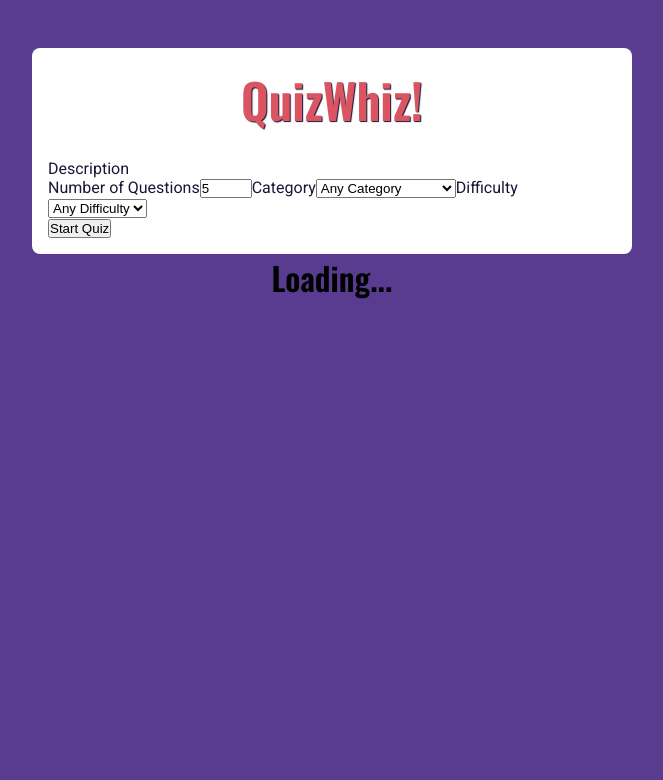
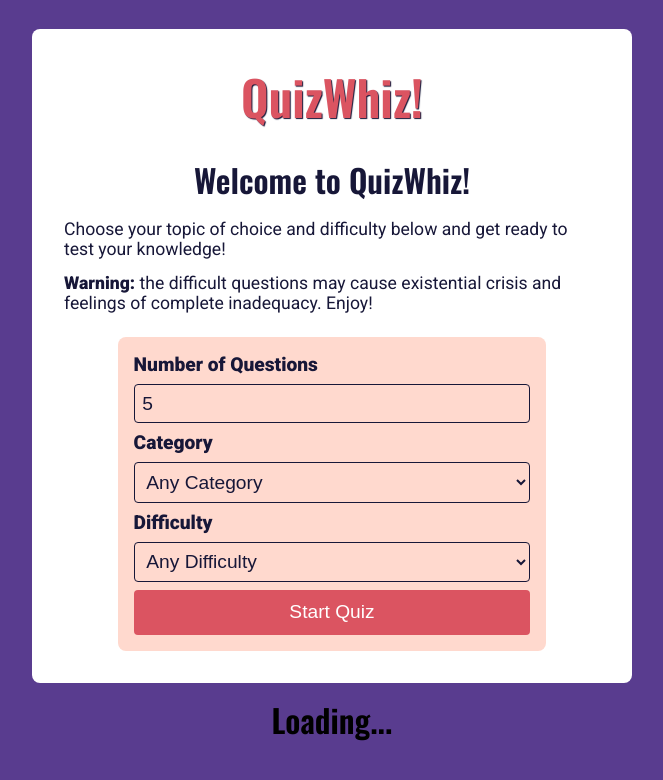
Before and after one commit to KieranWebDev/Quiz-app-vite, a React (Vite) app: page / in a window 1280 px wide. Shown: the top 780 px of the page, without its empty margins (308-971 px from the left). Built offline with nearby package versions, Linux system fonts and the light colour scheme; no server answers.

Commit message:
added styling for start page

```diff
--- a/src/App.css
+++ b/src/App.css
@@ -3,5 +3,5 @@
   flex-direction: column;
   justify-content: center;
   align-items: center;
-  margin-top: 3em;
+  margin-top: 1em;
 }
--- a/src/Components/StartPage.jsx
+++ b/src/Components/StartPage.jsx
@@ -39,7 +39,15 @@ export default function StartPage({
   return (
     <div className="start-page-container">
       <h1>QuizWhiz!</h1>
-      <p>Description</p>
+      <h2>Welcome to QuizWhiz! </h2>
+      <p>
+        Choose your topic of choice and difficulty below and get ready to test
+        your knowledge!
+      </p>
+      <p>
+        <b>Warning:</b> the difficult questions may cause existential crisis and
+        feelings of complete inadequacy. Enjoy!
+      </p>
       <form onSubmit={handleSubmit}>
         <label htmlFor="numOfQuestions">Number of Questions</label>
         <input
--- a/src/Components/Startpage.css
+++ b/src/Components/Startpage.css
@@ -1,9 +1,10 @@
 .start-page-container {
   background-color: white;
   color: var(--text);
-  padding: 1em;
+  padding: 2em;
   border-radius: 8px;
   max-width: 600px;
+  margin: 0.8em;
 }
 
 .start-page-container h1 {
@@ -13,3 +14,55 @@
   text-shadow: 1px 1px 1px #171738ff;
   text-align: center;
 }
+.start-page-container h2 {
+  font-size: 2rem;
+  margin-bottom: 0.5em;
+
+  text-align: center;
+}
+.start-page-container p {
+  margin-bottom: 0.8em;
+  font-size: 1.1rem;
+}
+
+form {
+  display: flex;
+  flex-direction: column;
+  gap: 0.5em;
+  width: 80%;
+  margin: 0 auto;
+  background-color: #ffd9ceff;
+  color: #171738ff;
+  padding: 1em;
+  border-radius: 8px;
+  margin-top: 1.5em;
+}
+form label {
+  font-size: 1.2rem;
+  font-weight: 600;
+}
+form input,
+form select {
+  padding: 0.4em;
+  border-radius: 4px;
+  border: 1px solid #171738ff;
+  font-size: 1.2rem;
+  background-color: #ffd9ceff;
+  color: #171738ff;
+}
+form input:focus,
+form select:focus {
+  outline: none;
+  border: 2px solid #db5461ff;
+}
+form button {
+  padding: 0.6em 0;
+  border-radius: 4px;
+  /* border: 1px solid #171738ff; */
+  font-size: 1.2rem;
+  background-color: #db5461ff;
+  color: white;
+  width: 100%;
+  cursor: pointer;
+  border: none;
+}
```
